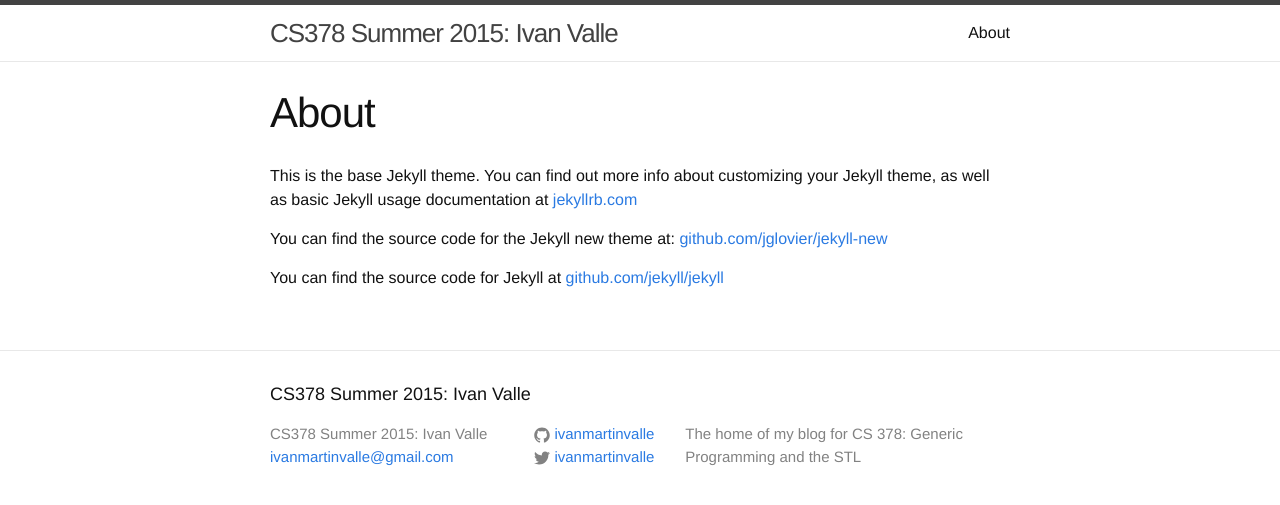
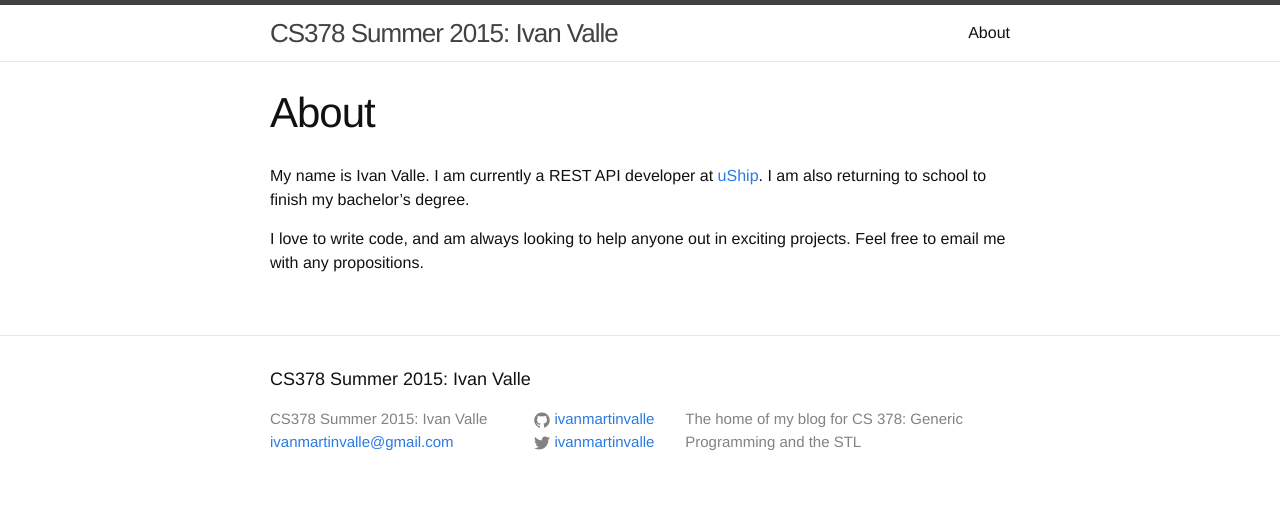
Before and after one commit to ivanmartinvalle/ivanmartinvalle.github.io, a Jekyll site: the page built from about.md, in a window 1280 px wide. Shown: the top 505 px of the page. Built offline with Jekyll 4.4.1, drawn with Linux system fonts in a browser that asks for light colours.

Commit message:
Edited about me page to be non-default text.

```diff
--- a/about.md
+++ b/about.md
@@ -4,8 +4,6 @@ title: About
 permalink: /about/
 ---
 
-This is the base Jekyll theme. You can find out more info about customizing your Jekyll theme, as well as basic Jekyll usage documentation at [jekyllrb.com](http://jekyllrb.com/)
+My name is Ivan Valle. I am currently a REST API developer at [uShip](https://www.uship.com/). I am also returning to school to finish my bachelor's degree.
 
-You can find the source code for the Jekyll new theme at: [github.com/jglovier/jekyll-new](https://github.com/jglovier/jekyll-new)
-
-You can find the source code for Jekyll at [github.com/jekyll/jekyll](https://github.com/jekyll/jekyll)
+I love to write code, and am always looking to help anyone out in exciting projects. Feel free to email me with any propositions.
```
